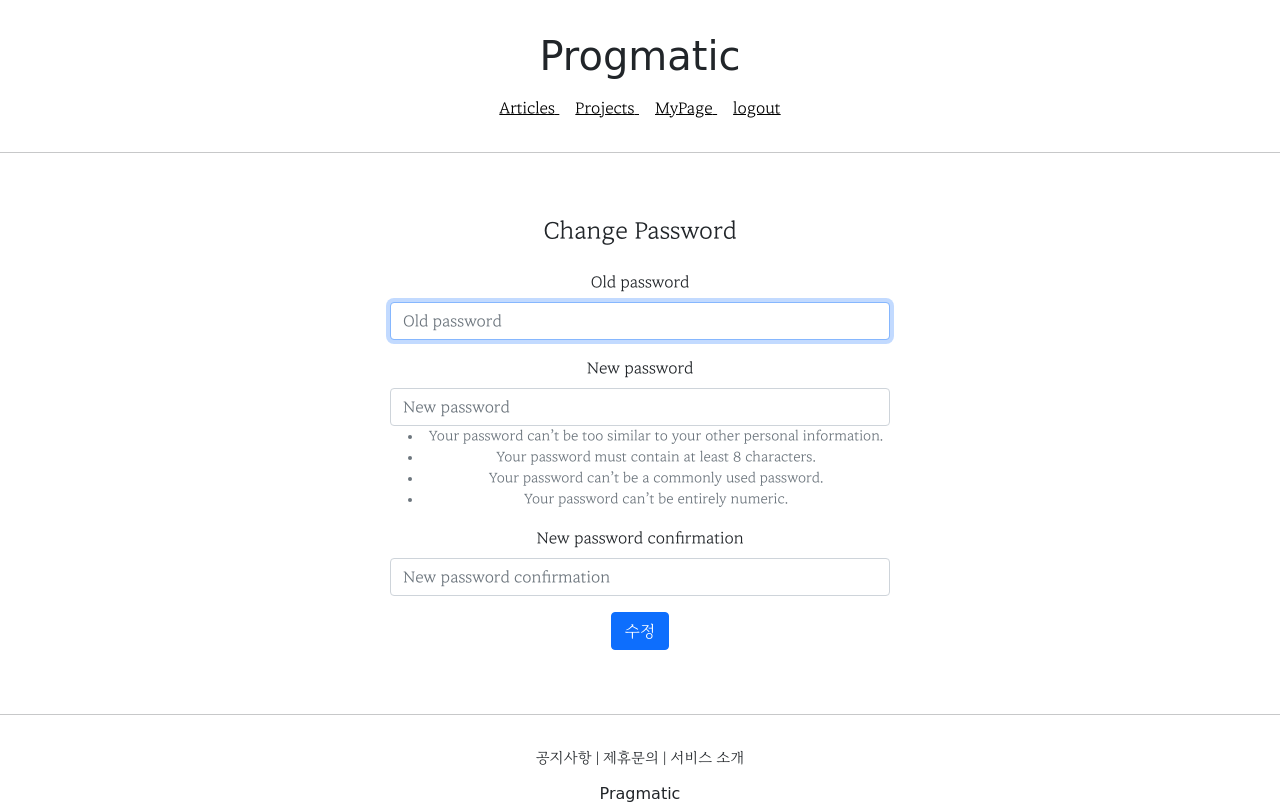
After one commit to robbert9301/DjanProject, a Django app: page /accounts/password/ in a window 1280 px wide. The commit adds this page. Run offline with Django 4.2, Linux system fonts and the light colour scheme; the visitor is signed in with stand-in values (Sample User, id 1); some libraries are stand-ins or nearby versions; some web fonts are replaced.

Commit message:
work v2 complete

```diff
--- /dev/null
+++ b/accountapp/templates/accountapp/password.html
@@ -0,0 +1,17 @@
+{% extends 'base.html' %}
+{% load bootstrap4 %}
+{% block content %}
+
+    <div style="text-align : center; max-width: 500px; margin: 4rem auto">
+        <div class="mb-4">
+            <h4>Change Password</h4>
+        </div>
+        <form method = "post">
+            {% csrf_token %}
+            {% bootstrap_form password_change_form %}
+            <button class="btn btn-primary">수정</button>
+
+        </form>
+    </div>
+
+{% endblock %}
--- a/accountapp/templates/accountapp/update.html
+++ b/accountapp/templates/accountapp/update.html
@@ -4,14 +4,15 @@
 
     <div style="text-align : center; max-width: 500px; margin: 4rem auto">
         <div class="mb-4">
-            <h4>Change Info</h4>
+            <h4>Update profile</h4>
         </div>
-        <form action="{%url 'accountapp:update' pk=target_user.pk %}" method = "post">
+        <form action="{% url 'accountapp:update' pk=target_user.pk %}" method = "post" enctype="multipart/form-data">
             {% csrf_token %}
             {% bootstrap_form form %}
             <input type="submit" class="btn btn-dark rounded-pill col-6 mt-3">
 
         </form>
+
     </div>
 
 {% endblock %}
--- a/accountapp/urls.py
+++ b/accountapp/urls.py
@@ -1,7 +1,8 @@
 from django.contrib.auth.views import LoginView, LogoutView
 from django.urls import path
 
-from accountapp.views import AccountCreateView, AccountDetailView, AccountUpdateView, AccountDeleteView
+from accountapp import views
+from accountapp.views import AccountCreateView, AccountDetailView, AccountDeleteView, AccountUpdateView
 
 app_name = "accountapp"
 
@@ -13,5 +14,6 @@ urlpatterns = [
     path('create/', AccountCreateView.as_view(), name='create'), #class는 accountcrateview를 써야한다
     path('detail/<int:pk>', AccountDetailView.as_view(), name='detail'), #primary key를 받아야한다
     path('update/<int:pk>', AccountUpdateView.as_view(), name='update'),
-    path('delete/<int:pk>', AccountDeleteView.as_view(), name='delete')
+    path('delete/<int:pk>', AccountDeleteView.as_view(), name='delete'),
+    path('password/', views.password, name='password')
 ]
--- a/accountapp/views.py
+++ b/accountapp/views.py
@@ -1,8 +1,8 @@
 from django.contrib.auth.decorators import login_required
-from django.contrib.auth.forms import UserCreationForm
+from django.contrib.auth.forms import UserCreationForm, PasswordChangeForm
 # from django.contrib.auth.models import User
 from django.http import HttpResponseRedirect
-from django.shortcuts import render
+from django.shortcuts import render, redirect
 from django.urls import reverse_lazy, reverse
 
 # Create your views here.
@@ -20,7 +20,6 @@ has_ownership = [account_ownership_required, login_required]
 
 
 def hello_world(request):
-
     if request.method == "POST":
 
         return HttpResponseRedirect(reverse('accountapp:hello_world'))
@@ -32,7 +31,8 @@ def hello_world(request):
 class AccountCreateView(CreateView):
     model = CustomUser
     form_class = RegistrationForm
-    success_url = reverse_lazy('articleapp:list')  # account creation에 성공했다면 그이후에 어디로 연결할 것인지에 대한 구문 & class에서는 reverse를 쓰지 못한다
+    success_url = reverse_lazy(
+        'articleapp:list')  # account creation에 성공했다면 그이후에 어디로 연결할 것인지에 대한 구문 & class에서는 reverse를 쓰지 못한다
     template_name = 'accountapp/create.html'
 
     def form_valid(self, form):
@@ -40,6 +40,7 @@ class AccountCreateView(CreateView):
         temp_account.user = self.request.user
         temp_account.save()
         return super().form_valid(form)
+
 
 class AccountDetailView(DetailView, MultipleObjectMixin):
     model = CustomUser
@@ -52,14 +53,6 @@ class AccountDetailView(DetailView, MultipleObjectMixin):
         object_list = Article.objects.filter(writer=self.get_object())
         return super(AccountDetailView, self).get_context_data(object_list=object_list, **kwargs)
 
-@method_decorator(has_ownership, 'get')
-@method_decorator(has_ownership, 'post')
-class AccountUpdateView(UpdateView):
-    model = CustomUser
-    context_object_name = 'target_user'
-    form_class = AccountUpdateForm
-    success_url = reverse_lazy('articleapp:list') #account creation에 성공했다면 그이후에 어디로 연결할 것인지에 대한 구문 & class에서는 reverse를 쓰지 못한다
-    template_name = 'accountapp/update.html'
 
 @method_decorator(has_ownership, 'get')
 @method_decorator(has_ownership, 'post')
@@ -68,3 +61,57 @@ class AccountDeleteView(DeleteView):
     context_object_name = 'target_user'
     success_url = reverse_lazy('accountapp:login')
     template_name = 'accountapp/delete.html'
+
+@method_decorator(has_ownership, 'get')
+@method_decorator(has_ownership, 'post')
+class AccountUpdateView(UpdateView):
+    model = CustomUser
+    context_object_name = 'target_user'
+    form_class = AccountUpdateForm
+    success_url = reverse_lazy('accountapp:hello_world')
+    template_name = 'accountapp/update.html'
+
+    def get_success_url(self):
+        return reverse('articleapp:list')
+
+# @login_required
+# def update(request):
+#     if request.method == 'POST':
+#         form = AccountUpdateForm(request.POST, instance=request.user)
+#         if form.is_valid():
+#             form.save()
+#             return redirect('accountapp:detail', request.user.pk)
+#     else:
+#         form = AccountUpdateForm(instance=request.user)
+#     context = {
+#         'form': form
+#     }
+#     return render(request, 'accountapp/update.html', context)
+
+
+@login_required
+def password(request):
+    if request.method == 'POST':
+        password_change_form = PasswordChangeForm(request.user, request.POST)
+
+        # 키워드인자명을 함께 써줘도 가능
+        # password_change_form = PasswordChangeForm(user=request.user, data=request.POST)
+        if password_change_form.is_valid():
+            password_change_form.save()
+            return redirect('accountapp:detail', request.user.pk)
+
+    else:
+        password_change_form = PasswordChangeForm(request.user)
+    return render(request, 'accountapp/password.html', {
+        'password_change_form': password_change_form
+    })
+
+
+# @method_decorator(has_ownership, 'get')
+# @method_decorator(has_ownership, 'post')
+# class AccountUpdateView(UpdateView):
+#     model = CustomUser
+#     context_object_name = 'target_user'
+#     form_class = AccountChangeForm
+#     success_url = reverse_lazy('articleapp:list') #account creation에 성공했다면 그이후에 어디로 연결할 것인지에 대한 구문 & class에서는 reverse를 쓰지 못한다
+#     template_name = 'accountapp/change.html'
--- a/profileapp/forms.py
+++ b/profileapp/forms.py
@@ -6,4 +6,4 @@ from profileapp.models import Profile
 class ProfileCreationForm(ModelForm):
     class Meta:
         model = Profile
-        fields = ['image', 'nickname', 'message']
+        fields = ['nickname', 'message']
```
Also changed, not shown: accountapp/forms.py (+7 -5 lines), accountapp/templates/accountapp/detail.html (+8 -3 lines).
